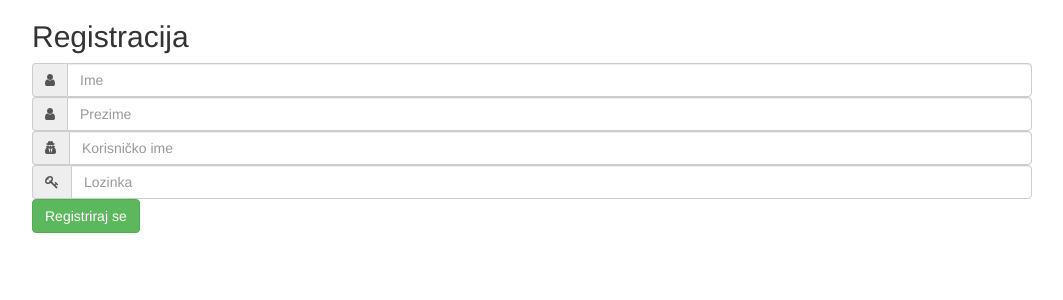
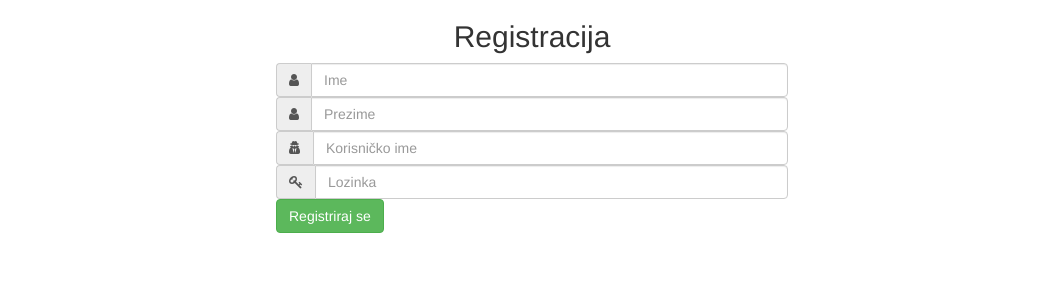
Before and after one commit to dashydasher/Navia, a PHP site: template public/views/login.html.twig in a window 1280 px wide. Shown: the part 60-360 px from the top of the page, without its empty margins (108-1171 px from the left). Run offline with PHP 8.4, Linux system fonts and the light colour scheme; the template is opened without the code that fills it, so the values that code supplies are empty; some libraries are stand-ins or nearby versions.

Commit message:
centrirano

```diff
--- a/public/css/main.css
+++ b/public/css/main.css
@@ -110,7 +110,10 @@ input, select {
   width: 1000px;
 }
 
-
+.center-wrapper{
+  margin: 0 auto;
+  width: 40%;
+}
 
 header nav{
   width:100%;
--- a/public/views/login.html.twig
+++ b/public/views/login.html.twig
@@ -43,8 +43,8 @@
 </header>
 
 <section class="main-container">
-  <div class="main-wrapper">
-      <h2>Registracija</h2>
+  <div class="center-wrapper">
+      <h2 align="center">Registracija</h2>
       <form class="signup-form" action="index.inc.php" method="post">
            <div class="input-group">
               <span class="input-group-addon"><i class="fa fa-user fa" aria-hidden="true"></i></span>
```
